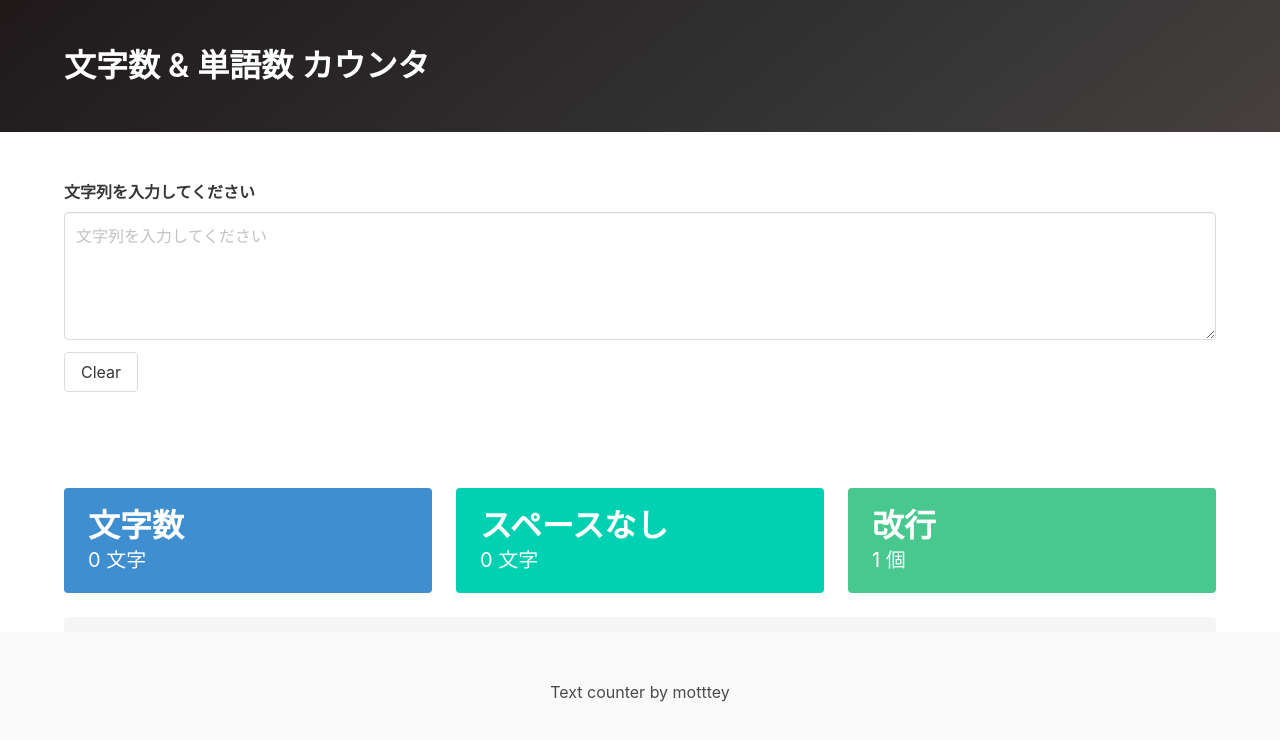
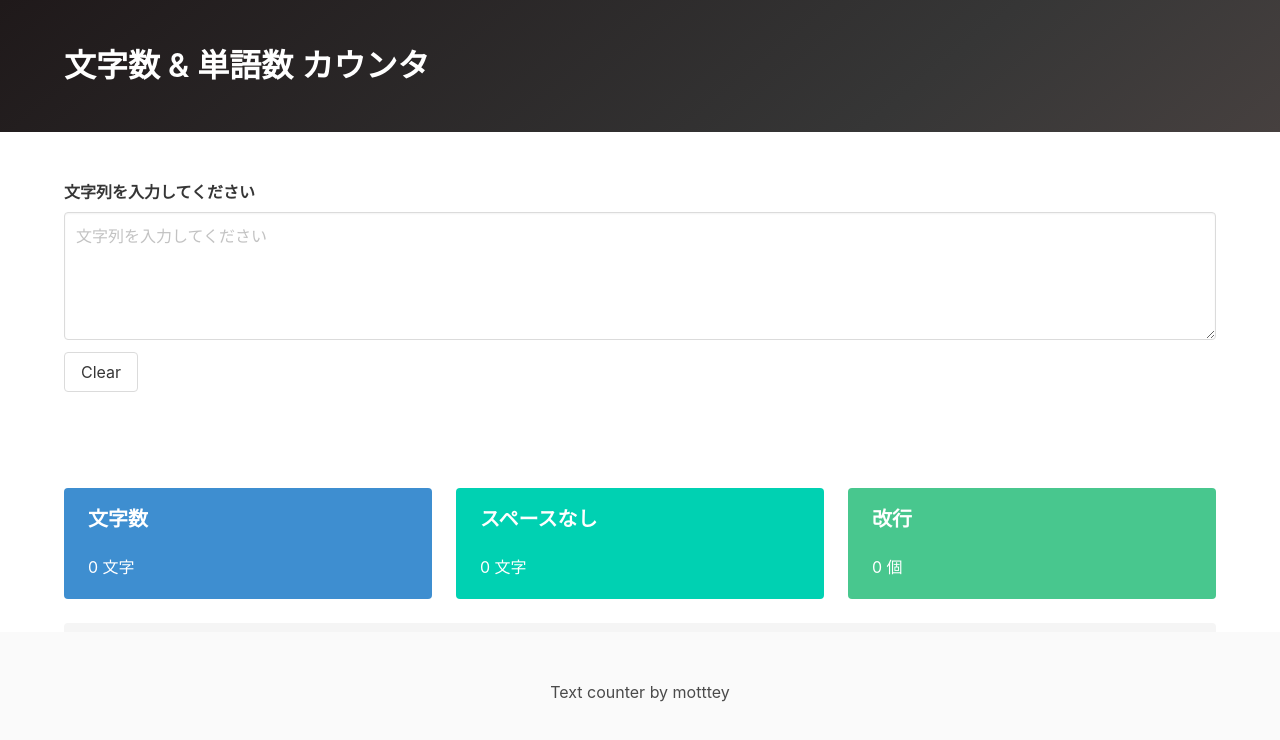
Before and after one commit to motttey/text-length-counter, a React (Create React App) app: page / in a window 1280 px wide. Shown: the top 740 px of the page. Built offline with nearby package versions, Linux system fonts and the light colour scheme.

Commit message:
fix newline setting, font size

```diff
--- a/src/App.js
+++ b/src/App.js
@@ -48,23 +48,23 @@ function Output(props) {
           <div class="tile">
             <div class="tile is-parent">
               <article class="tile is-child notification is-info">
-                <p class="title">文字数</p>
-                <p class="subtitle">{props.textInput.length} 文字</p>
+                <p class="title is-5">文字数</p>
+                <p>{props.textInput.length} 文字</p>
               </article>
             </div>
             <div class="tile is-parent">
               <article class="tile is-child notification is-primary">
-                <p class="title">スペースなし</p>
-                <p class="subtitle">
+                <p class="title is-5">スペースなし</p>
+                <p>
                   {props.textInput.replace(/\s/g, '').length} 文字
                 </p>
               </article>
             </div>
             <div class="tile is-parent">
               <article class="tile is-child notification is-success">
-                <p class="title">改行</p>
-                <p class="subtitle">
-                  {props.textInput.split("\n").length} 個
+                <p class="title is-5">改行</p>
+                <p>
+                  {props.textInput.split("\n").length - 1} 個
                 </p>
               </article>
             </div>
@@ -72,8 +72,8 @@ function Output(props) {
           <div class="tile">
             <div class="tile is-parent">
               <article class="tile is-child notification">
-                <p class="title">改行を除去した文字列</p>
-                <p class="subtitle">
+                <p class="title is-5">改行を除去した文字列</p>
+                <p>
                   {props.textInput.replace(/\n/g, ' ')}
                 </p>
               </article>
```
